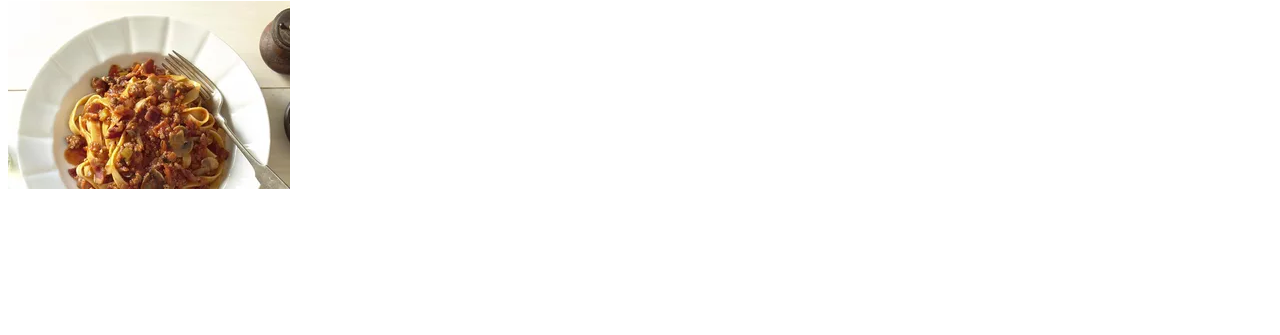
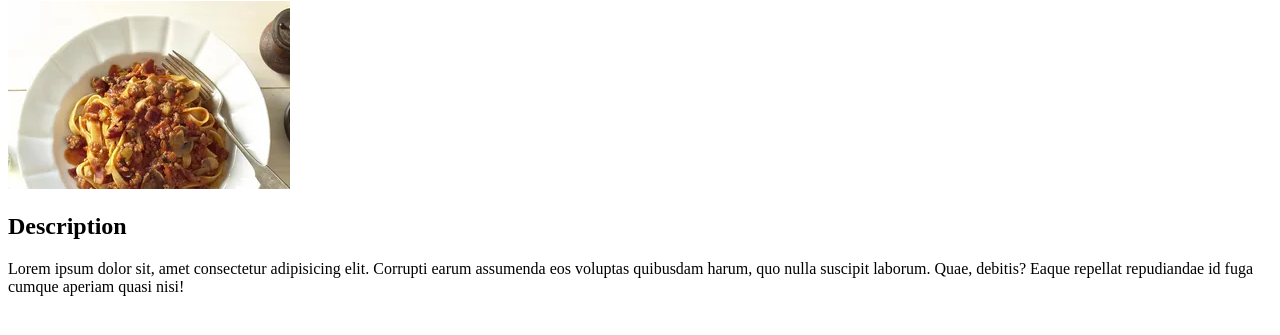
Before and after one commit to Belbut/odin-recipes2, a plain HTML site: page odin-recipes/bolognese.html in a window 1280 px wide. Shown: the part 79-414 px from the top of the page. Drawn offline with Linux system fonts and the light colour scheme.

Commit message:
Add bolognese dish description

```diff
--- a/odin-recipes/bolognese.html
+++ b/odin-recipes/bolognese.html
@@ -9,5 +9,7 @@
 <body>
     <h1>Bolognese</h1>
     <img src="./img/bolognese.webp" alt="Bolognese dish image">
+    <h2>Description</h2>
+    <p>Lorem ipsum dolor sit, amet consectetur adipisicing elit. Corrupti earum assumenda eos voluptas quibusdam harum, quo nulla suscipit laborum. Quae, debitis? Eaque repellat repudiandae id fuga cumque aperiam quasi nisi!</p>
 </body>
 </html>
```
